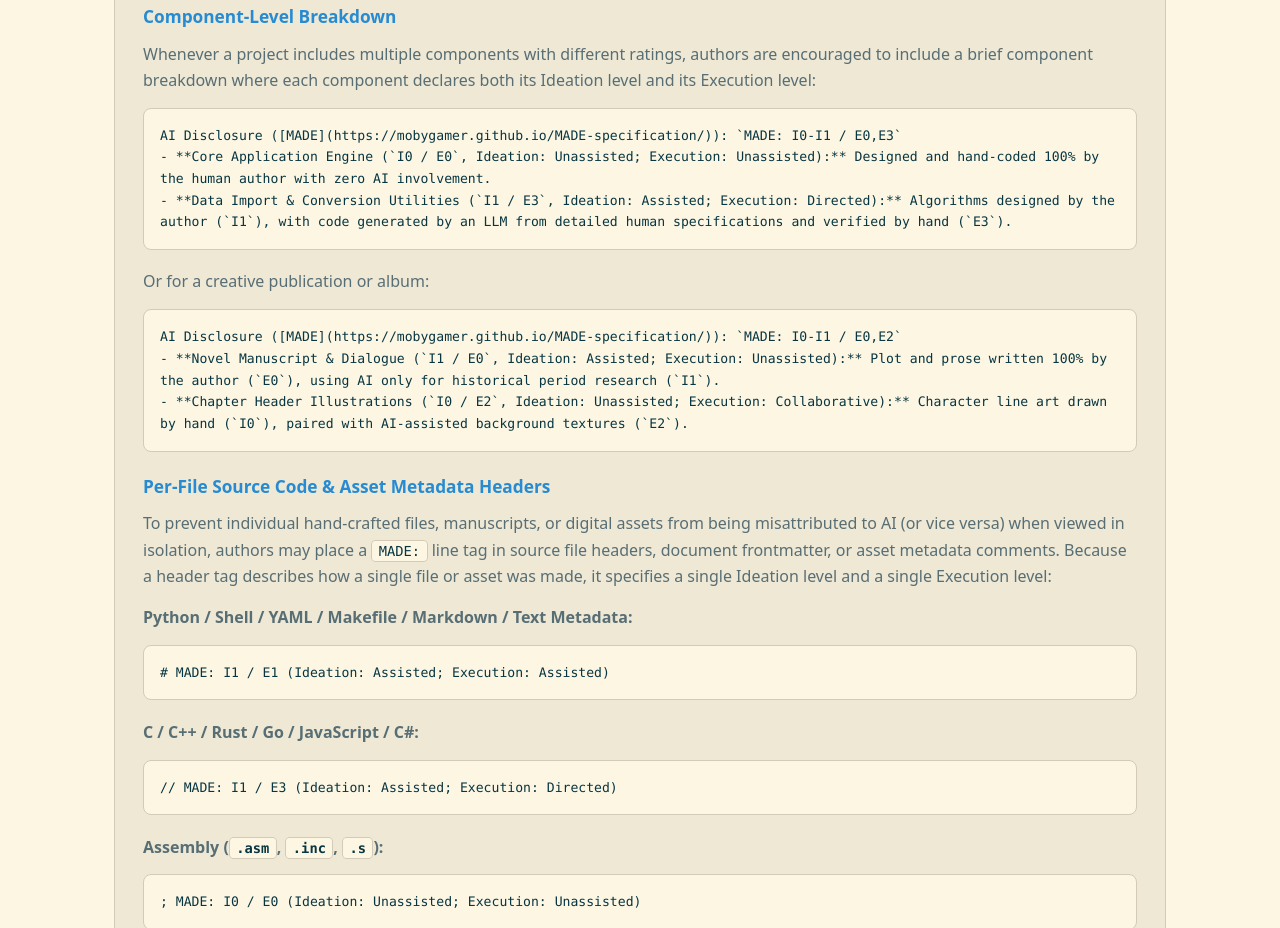
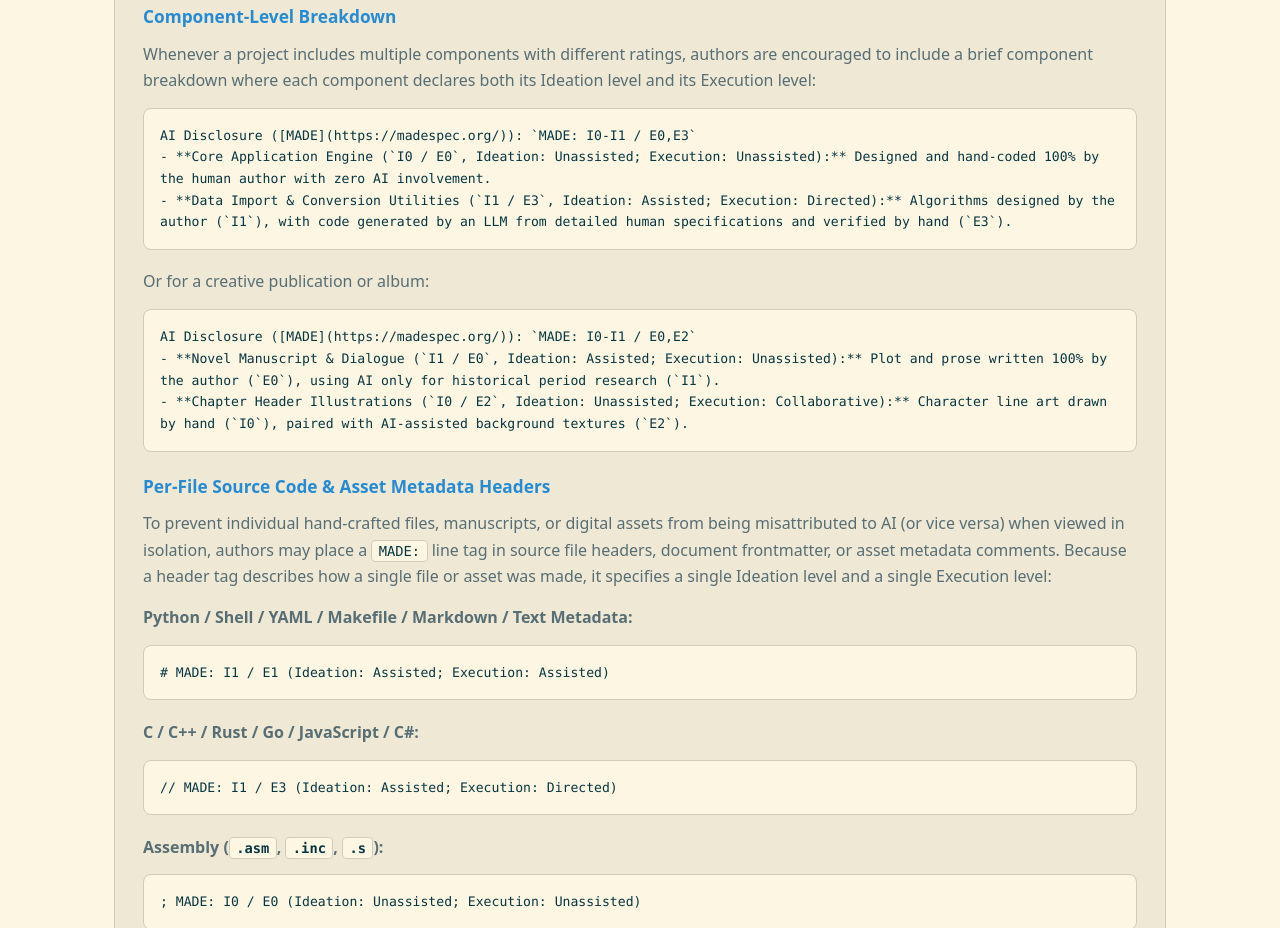
Before and after one commit to MobyGamer/MADE-specification, a plain HTML site: page docs/index.html in a window 1280 px wide. Shown: the part 5636-6564 px from the top of the page. Drawn offline with Linux system fonts and the light colour scheme.

Commit message:
Re-point URLs to landing page domain

```diff
--- a/docs/index.html
+++ b/docs/index.html
@@ -1043,11 +1043,11 @@ MADE: I0 / E2 (Ideation: Unassisted; Execution: Collaborative)</code></pre>
       <p>When writing multi-component ratings in the expanded format, append the applicable level titles in ascending order separated by commas after each category label, such as: <code>MADE: I0-I1 / E0,E3 (Ideation: Unassisted, Assisted; Execution: Unassisted, Directed)</code>.</p>
       <h3>Component-Level Breakdown</h3>
       <p>Whenever a project includes multiple components with different ratings, authors are encouraged to include a brief component breakdown where each component declares both its Ideation level and its Execution level:</p>
-      <pre><code>AI Disclosure ([MADE](https://mobygamer.github.io/MADE-specification/)): `MADE: I0-I1 / E0,E3`
+      <pre><code>AI Disclosure ([MADE](https://madespec.org/)): `MADE: I0-I1 / E0,E3`
 - **Core Application Engine (`I0 / E0`, Ideation: Unassisted; Execution: Unassisted):** Designed and hand-coded 100% by the human author with zero AI involvement.
 - **Data Import &amp; Conversion Utilities (`I1 / E3`, Ideation: Assisted; Execution: Directed):** Algorithms designed by the author (`I1`), with code generated by an LLM from detailed human specifications and verified by hand (`E3`).</code></pre>
       <p>Or for a creative publication or album:</p>
-      <pre><code>AI Disclosure ([MADE](https://mobygamer.github.io/MADE-specification/)): `MADE: I0-I1 / E0,E2`
+      <pre><code>AI Disclosure ([MADE](https://madespec.org/)): `MADE: I0-I1 / E0,E2`
 - **Novel Manuscript &amp; Dialogue (`I1 / E0`, Ideation: Assisted; Execution: Unassisted):** Plot and prose written 100% by the author (`E0`), using AI only for historical period research (`I1`).
 - **Chapter Header Illustrations (`I0 / E2`, Ideation: Unassisted; Execution: Collaborative):** Character line art drawn by hand (`I0`), paired with AI-assisted background textures (`E2`).</code></pre>
       <h3>Per-File Source Code &amp; Asset Metadata Headers</h3>
@@ -1328,8 +1328,8 @@ MADE: I1 / E3 (Ideation: Assisted; Execution: Directed) [GPT-4o]</code></pre>
     "acronym": "MADE",
     "fullName": "Measure of AI in Design & Execution",
     "version": "1.0.0-rc1",
-    "canonicalUri": "https://mobygamer.github.io/MADE-specification/",
-    "homepage": "https://mobygamer.github.io/MADE-specification/",
+    "canonicalUri": "https://madespec.org",
+    "homepage": "https://madespec.org",
     "ideationTitles": [
       "Unassisted",
       "Assisted",
```
Also changed, not shown: 3 other files.
